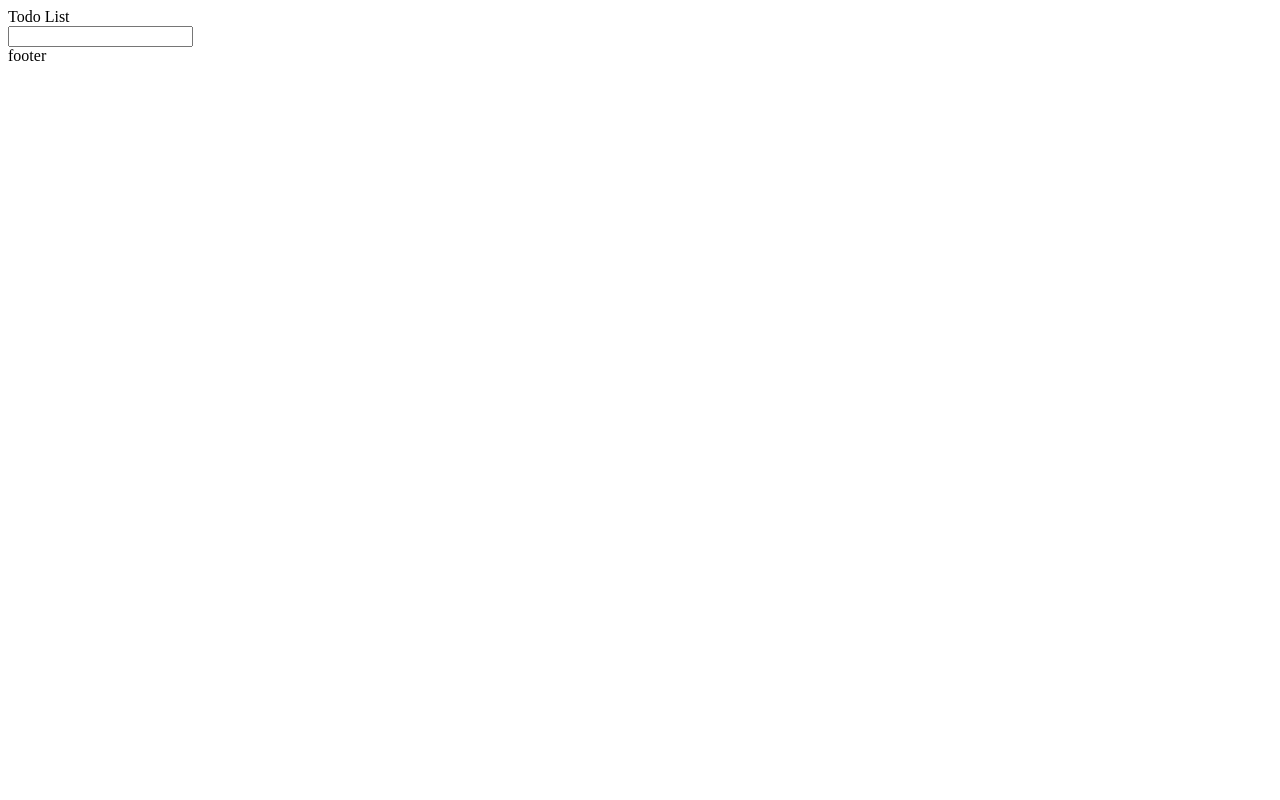
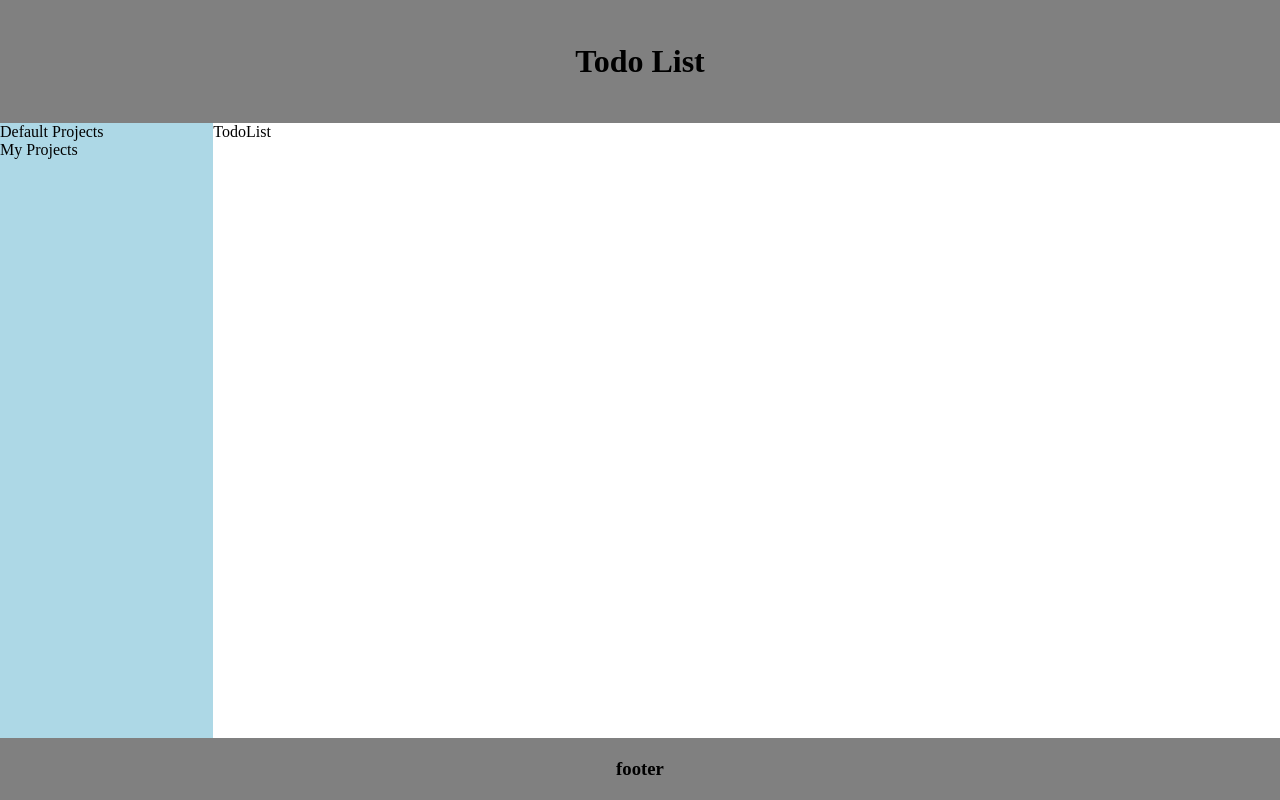
Before and after one commit to jakovid/portfolio-08-react-todo-list, a React (Create React App) app: page / in a window 1280 px wide. Built offline with nearby package versions, Linux system fonts and the light colour scheme.

Commit message:
created the basic layout for the todolist

```diff
--- /dev/null
+++ b/src/App.css
@@ -0,0 +1,32 @@
+* {
+    margin: 0;
+}
+
+#todoContainer {
+    display: grid;
+    grid-template-rows: 2fr 10fr 1fr;
+    height: 100vh;
+}
+
+#header {
+    display: flex;
+    background-color: gray;
+    justify-content: center;
+    align-items: center;
+}
+
+#todoBody {
+    display: grid;
+    grid-template-columns: 1fr 5fr;
+}
+
+#todoMenu {
+    background-color: lightblue;
+}
+
+#footer {
+    display: flex;
+    background-color: gray;
+    justify-content: center;
+    align-items: center;
+}
--- a/src/App.js
+++ b/src/App.js
@@ -1,14 +1,18 @@
 import React from "react";
 import Header from "./Components/Header";
 import TodoList from "./Components/TodoList";
+import TodoMenu from "./Components/TodoMenu";
 import Footer from "./Components/Footer";
+import './App.css';
 
 function App() {
   return (
-    <div>
+    <div id='todoContainer'>
       <Header />
-      <TodoList />
-      <input type='text' />
+      <div id='todoBody'>
+          <TodoMenu />
+          <TodoList />
+      </div>
       <Footer />
     </div>
   );
--- a/src/Components/Footer.js
+++ b/src/Components/Footer.js
@@ -2,8 +2,8 @@ import React from "react";
 
 export default function Footer() {
     return(
-        <div>
-            footer
+        <div id='footer'>
+            <h3>footer</h3>
         </div>
     )
 }
--- a/src/Components/Header.js
+++ b/src/Components/Header.js
@@ -2,8 +2,8 @@ import React from "react";
 
 export default function Header() {
     return(
-        <div>
-            <div>Todo List</div>
+        <div id='header'>
+            <h1>Todo List</h1>
         </div>
     )
 }
--- a/src/Components/TodoList.js
+++ b/src/Components/TodoList.js
@@ -1,7 +1,9 @@
 import React from "react";
 
 export default function TodoList() {
-    <div>
-        Todo List
-    </div>
+    return(
+        <div>
+            TodoList
+        </div>
+    )
 }
--- /dev/null
+++ b/src/Components/TodoMenu.js
@@ -0,0 +1,14 @@
+import React from "react";
+
+export default function TodoMenu() {
+    return (
+        <div id='todoMenu'>
+            <div>
+                Default Projects
+            </div>
+            <div>
+                My Projects
+            </div>
+        </div>
+    )
+}
```
